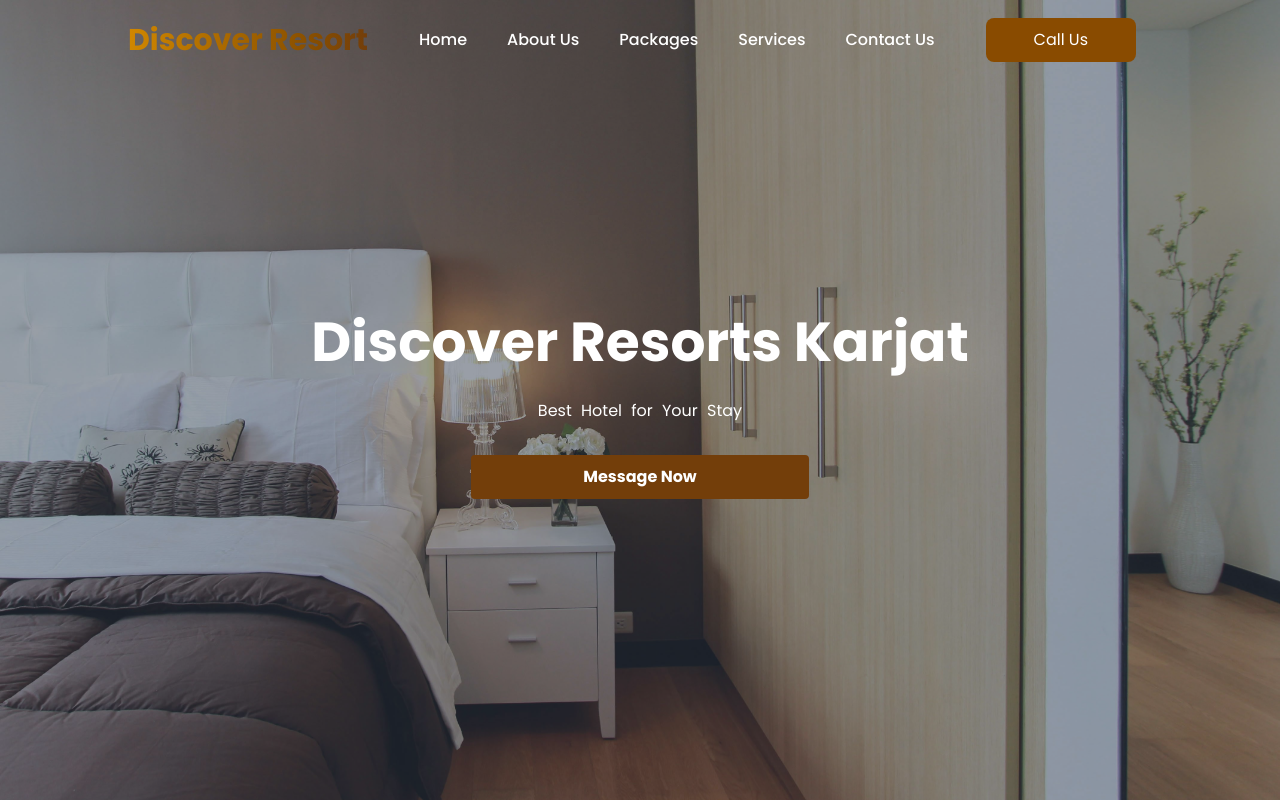
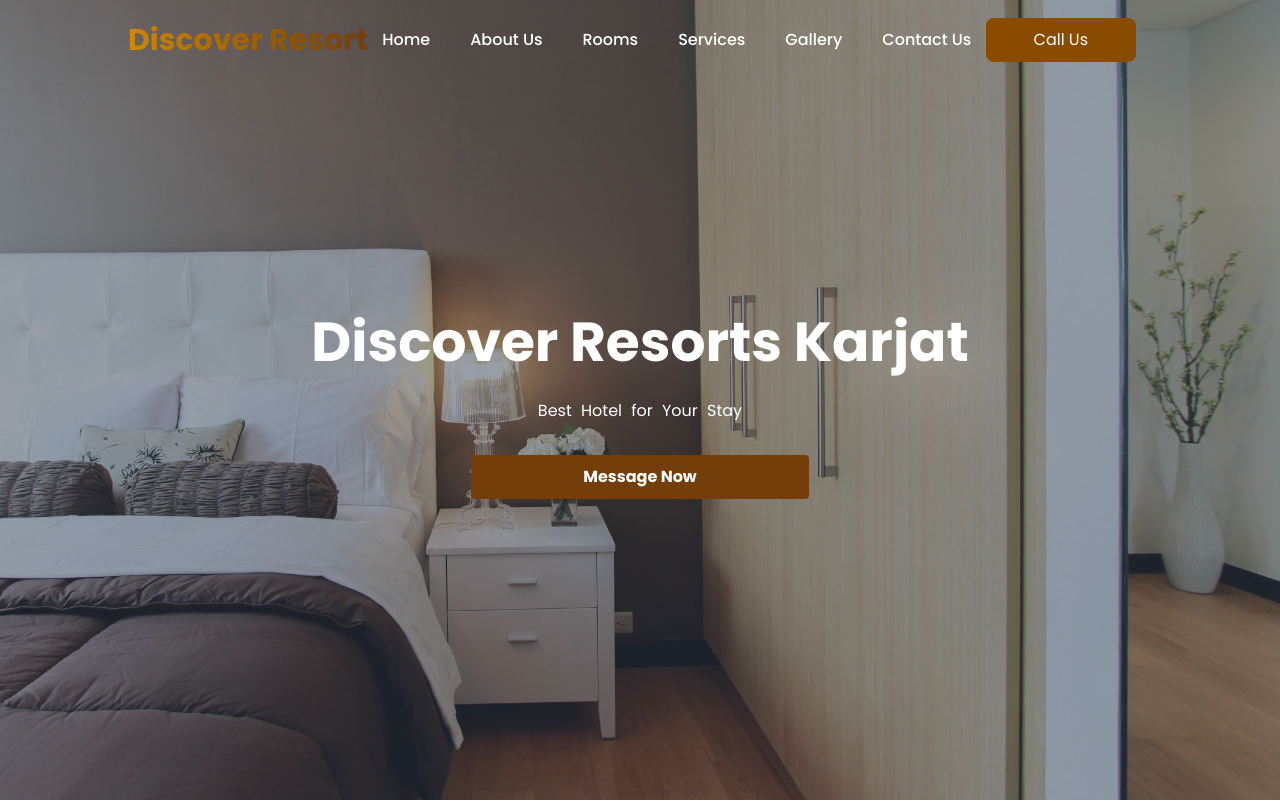
Before and after one commit to abhisheksamriya/resort-website, a Next.js app: page / in a window 1280 px wide. Shown: the top 802 px of the page. Built offline with nearby package versions, Linux system fonts and the light colour scheme.

Commit message:
minor fix

```diff
--- a/components/Home/About/About.tsx
+++ b/components/Home/About/About.tsx
@@ -2,7 +2,10 @@ import Image from "next/image";
 
 export default function About() {
   return (
-    <section className="py-16 sm:py-20 bg-white w-screen overflow-x-hidden">
+    <section
+      id="about"
+      className="py-16 sm:py-20 bg-white w-screen overflow-x-hidden"
+    >
       <div className="container mx-auto px-4 sm:px-6 lg:px-20 flex flex-col lg:flex-row items-center gap-12">
         {/* Left Image Side */}
         <div className="relative w-full lg:w-1/2 flex justify-center items-center">
--- a/components/Home/Contact/Contact.tsx
+++ b/components/Home/Contact/Contact.tsx
@@ -4,7 +4,10 @@ import { FaMapMarkerAlt, FaPhoneAlt, FaEnvelope } from "react-icons/fa";
 
 export default function Contact() {
   return (
-    <section className=" bg-gray-100 py-20 px-6 md:px-12 w-screen overflow-x-hidden">
+    <section
+      id="contact"
+      className=" bg-gray-100 py-20 px-6 md:px-12 w-screen overflow-x-hidden"
+    >
       <SectionHeading
         heading="Contact Us"
         paragraph="contact us for more information"
--- a/components/Home/Gallery/Gallery.tsx
+++ b/components/Home/Gallery/Gallery.tsx
@@ -4,7 +4,7 @@ import Slider from "./Slider";
 const Gallery = () => {
   return (
     <div
-      id="services"
+      id="gallery"
       className="pt-5 sm:pt-10 sm:pb-10 pb-5 bg-gray-100 w-screen overflow-x-hidden"
     >
       <SectionHeading
--- a/components/Home/Rooms/Rooms.tsx
+++ b/components/Home/Rooms/Rooms.tsx
@@ -5,7 +5,7 @@ import SectionHeading from "@/components/Helper/SectionHeading";
 const Rooms = () => {
   return (
     <div
-      id="package"
+      id="rooms"
       className="pt-10 sm:pt-20 sm:pb-20 bg-white w-screen overflow-x-hidden"
     >
       <SectionHeading
--- a/constant/constant.ts
+++ b/constant/constant.ts
@@ -1,7 +1,8 @@
 export const navLinks = [
   { id: 1, url: "/", label: "Home" },
   { id: 2, url: "#about", label: "About Us" },
-  { id: 3, url: "#package", label: "Packages" },
+  { id: 3, url: "#rooms", label: "Rooms" },
   { id: 4, url: "#services", label: "Services" },
+  { id: 5, url: "#gallery", label: "Gallery" },
   { id: 6, url: "#contact", label: "Contact Us" },
 ];
```
